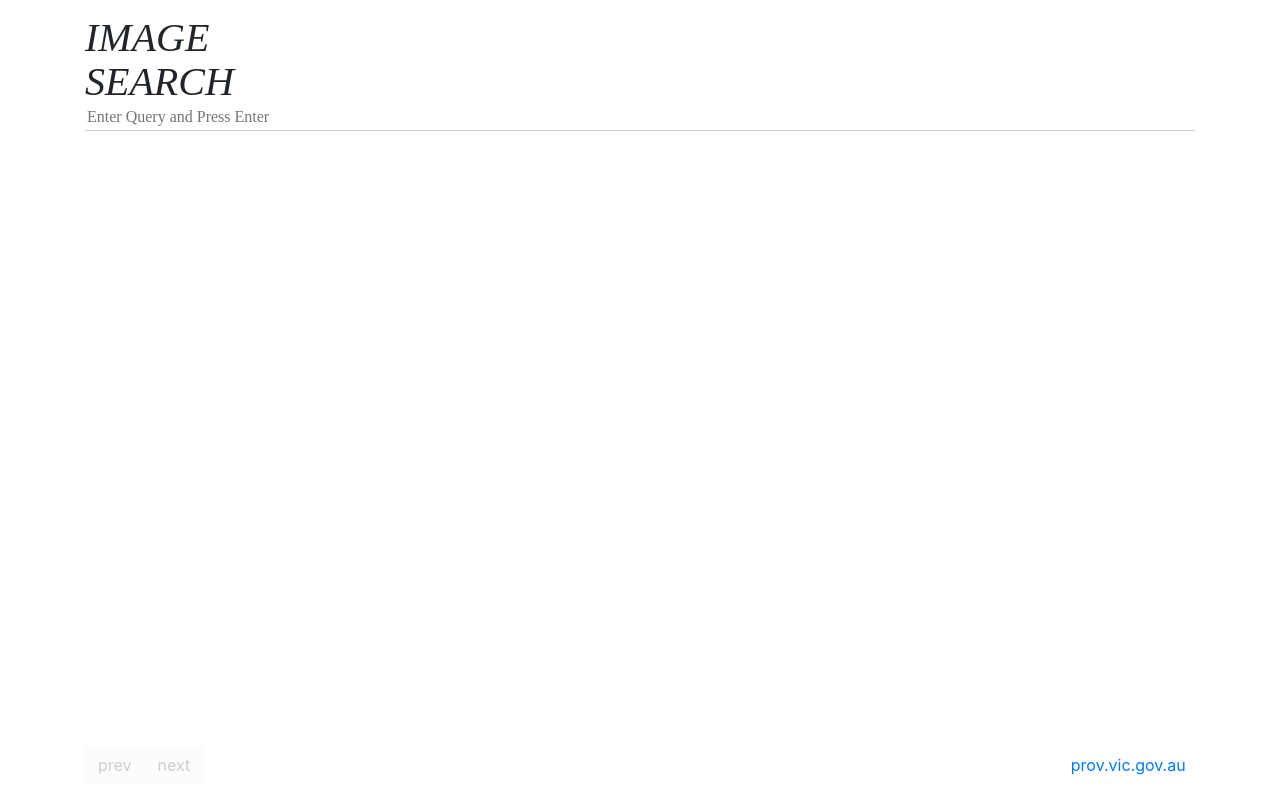
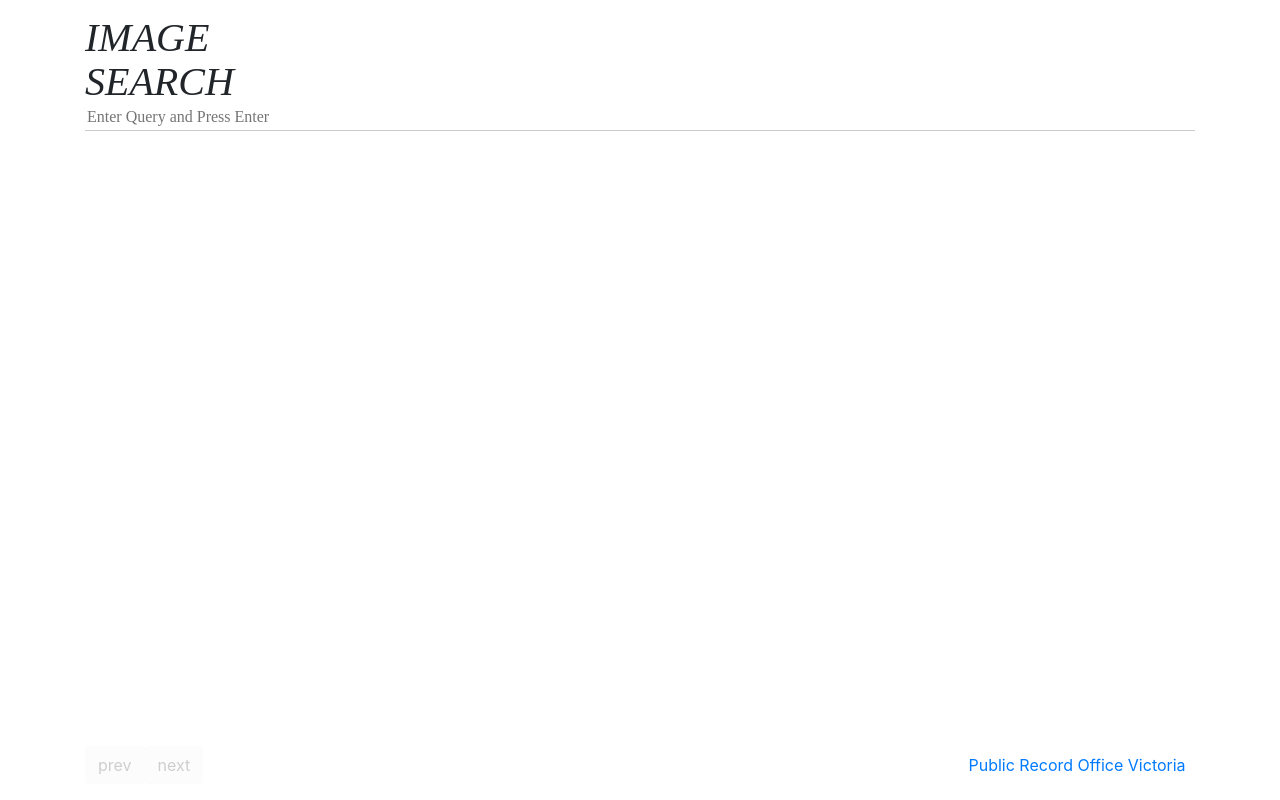
Before and after one commit to s3782095/PublicRecordOfficeVictoria_Remix, an Angular app: page / in a window 1280 px wide. Built offline with nearby package versions, Linux system fonts and the light colour scheme.

Commit message:
Open prov.vic.gov links in new tab

```diff
--- a/src/app/content-query-page/content-query-page.component.html
+++ b/src/app/content-query-page/content-query-page.component.html
@@ -73,10 +73,10 @@
     </div>
 
     <div *ngIf="current_result" class="btn bottom-right iteration-btn-group">
-      <a href="https://prov.vic.gov.au/archive/{{current_result['_id']}}/about">Source of Record</a>
+      <a href="https://prov.vic.gov.au/archive/{{current_result['_id']}}/about" target="_blank">Source of Record</a>
     </div>
     <div *ngIf="!current_result" class="btn bottom-right iteration-btn-group">
-      <a href="https://prov.vic.gov.au/">prov.vic.gov.au</a>
+      <a href="https://prov.vic.gov.au/" target="_blank">Public Record Office Victoria</a>
     </div>
   </div>
 
```
